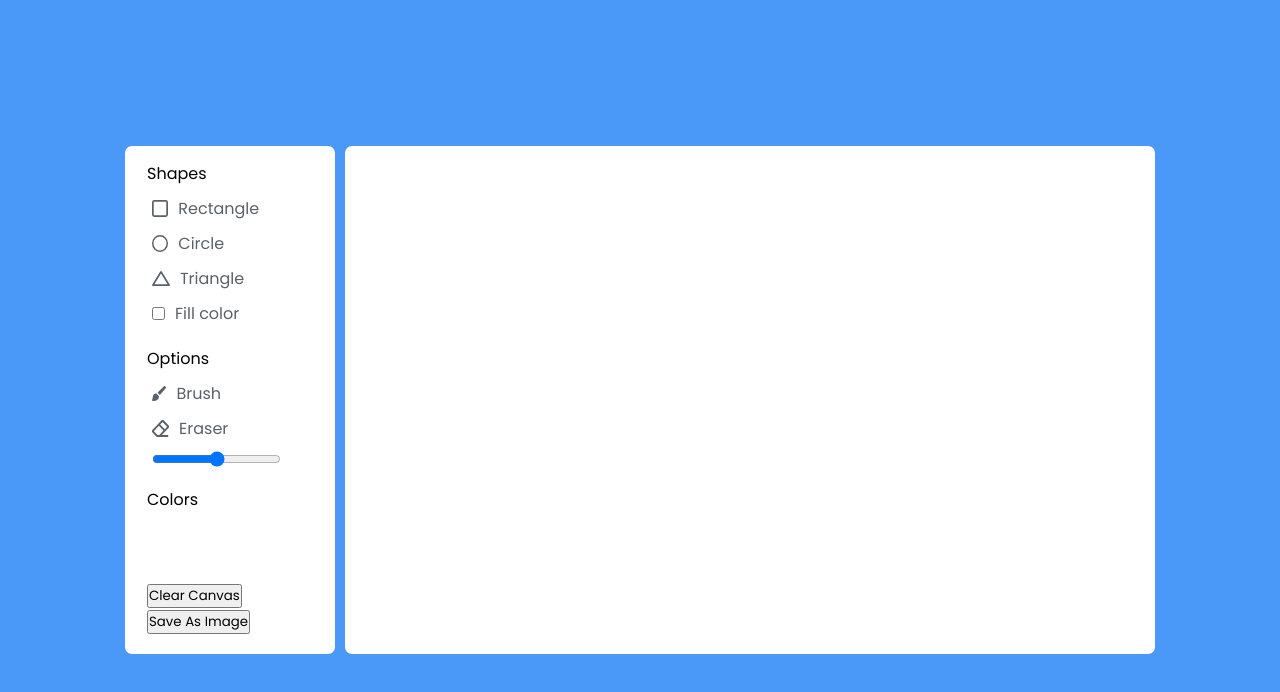
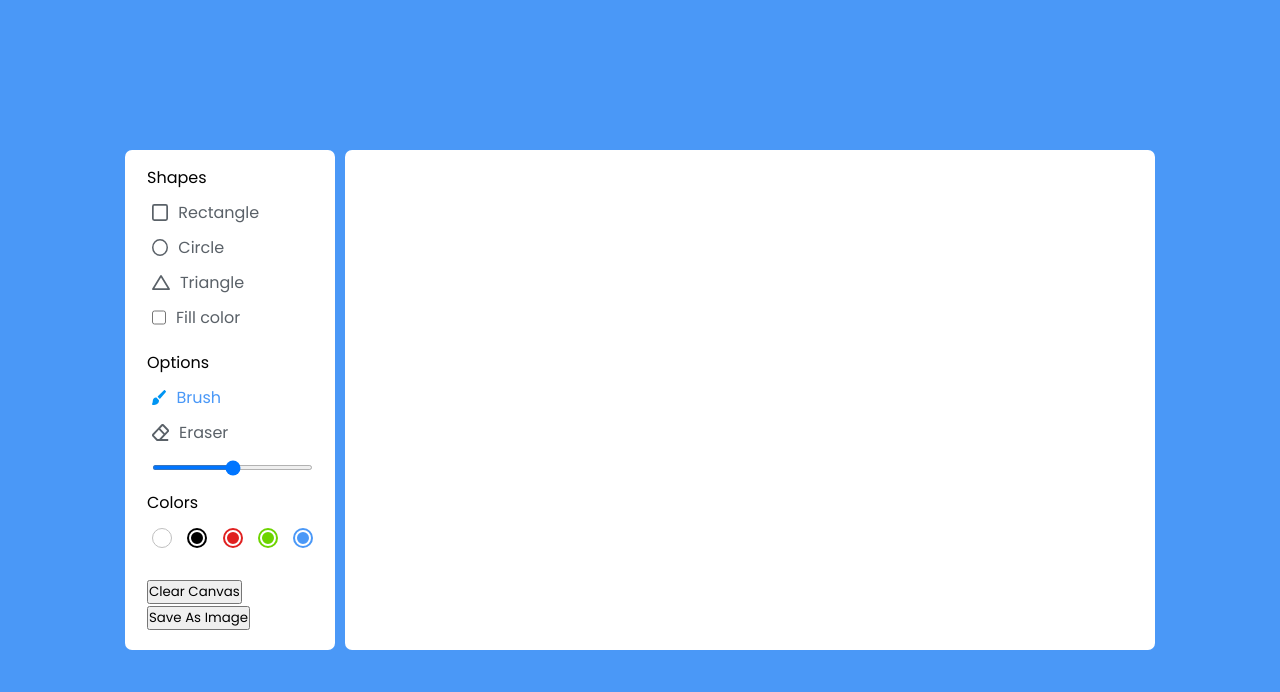
Before and after one commit to alexmengue/drawing-app, a plain HTML site: page index.html in a window 1280 px wide. Drawn offline with Linux system fonts and the light colour scheme.

Commit message:
att some board styles and added colors

```diff
--- a/assets/css/style.css
+++ b/assets/css/style.css
@@ -44,8 +44,13 @@ section {
 
 .row .options .option {
   display: flex;
+  cursor: pointer;
   align-items: center;
   margin-bottom: 10px;
+}
+
+.option:is(:hover, .active) img {
+  filter: invert(17%) sepia(90%) saturate(3000%) hue-rotate(900deg) brightness(100%) contrast(100%);
 }
 
 .option :where(span, label) {
@@ -53,6 +58,73 @@ section {
   padding-left: 10px;
 }
 
+.option:is(:hover, .active) :where(span, label) {
+  color: #4A98F7;
+}
+
+.option #fill-color {
+  height: 15px;
+  width: 14px;
+}
+
+#fill-color:checked ~ label {
+  color: #4A98F7;
+}
+
+.option #size-slider {
+  width: 100%;
+  height: 5px;
+  margin-top: 10px;
+}
+
+.colors .options {
+  display: flex;
+  justify-content: space-between;
+}
+
+.colors .option {
+  height: 20px;
+  width: 20px;
+  background: red;
+  border-radius: 50%;
+  margin-top: 3px;
+  position: relative;
+}
+
+.colors .option:nth-child(1) {
+  background: #FFFFFF;
+  border: 1px solid #BFBFBF;
+}
+
+.colors .option:nth-child(2) {
+  background: #000000;
+}
+
+.colors .option:nth-child(3) {
+  background: #E02020;
+}
+
+.colors .option:nth-child(4) {
+  background: #6DD400;
+}
+
+.colors .option:nth-child(5) {
+  background: #4A98F7;
+}
+
+.colors .option::before {
+  position: absolute;
+  content: '';
+  top: 50%;
+  left: 50%;
+  height: 12px;
+  width: 12px;
+  background: inherit;
+  border-radius: inherit;
+  border: 2px solid #FFFFFF;
+  transform: translate(-50%, -50%);
+}
+
 .drawing-board {
   flex: 1;
 }
--- a/index.html
+++ b/index.html
@@ -44,7 +44,7 @@
                     <label class="title">Options</label>
 
                     <ul class="options">
-                        <li class="option">
+                        <li class="option active">
                             <img src="assets/img/brush.svg" alt="brush" />
                             <span>Brush</span>
                         </li>
@@ -60,7 +60,7 @@
                     </ul>
                 </div>
 
-                <div class="row">
+                <div class="row colors">
                     <label class="title">Colors</label>
 
                     <ul class="options">
```
